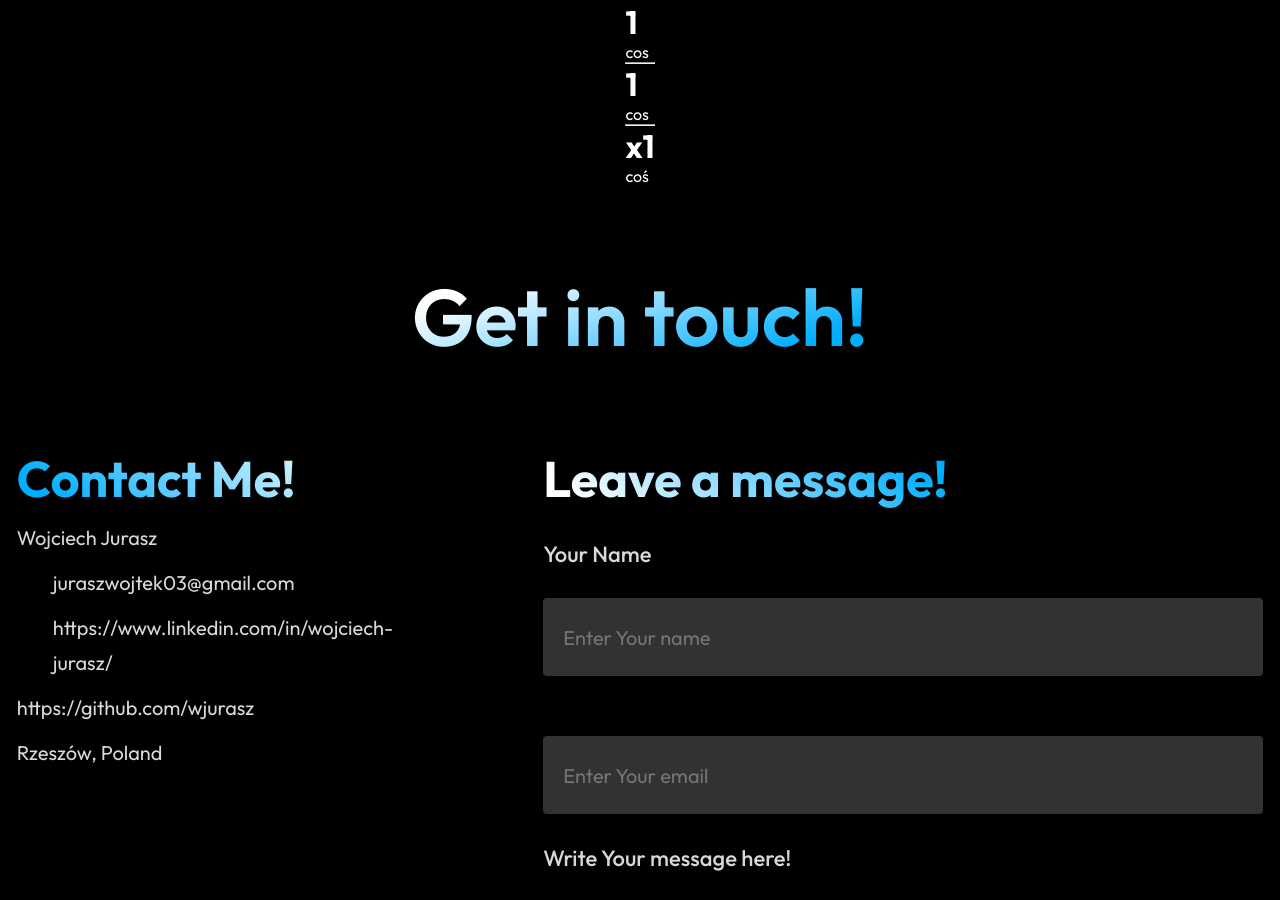
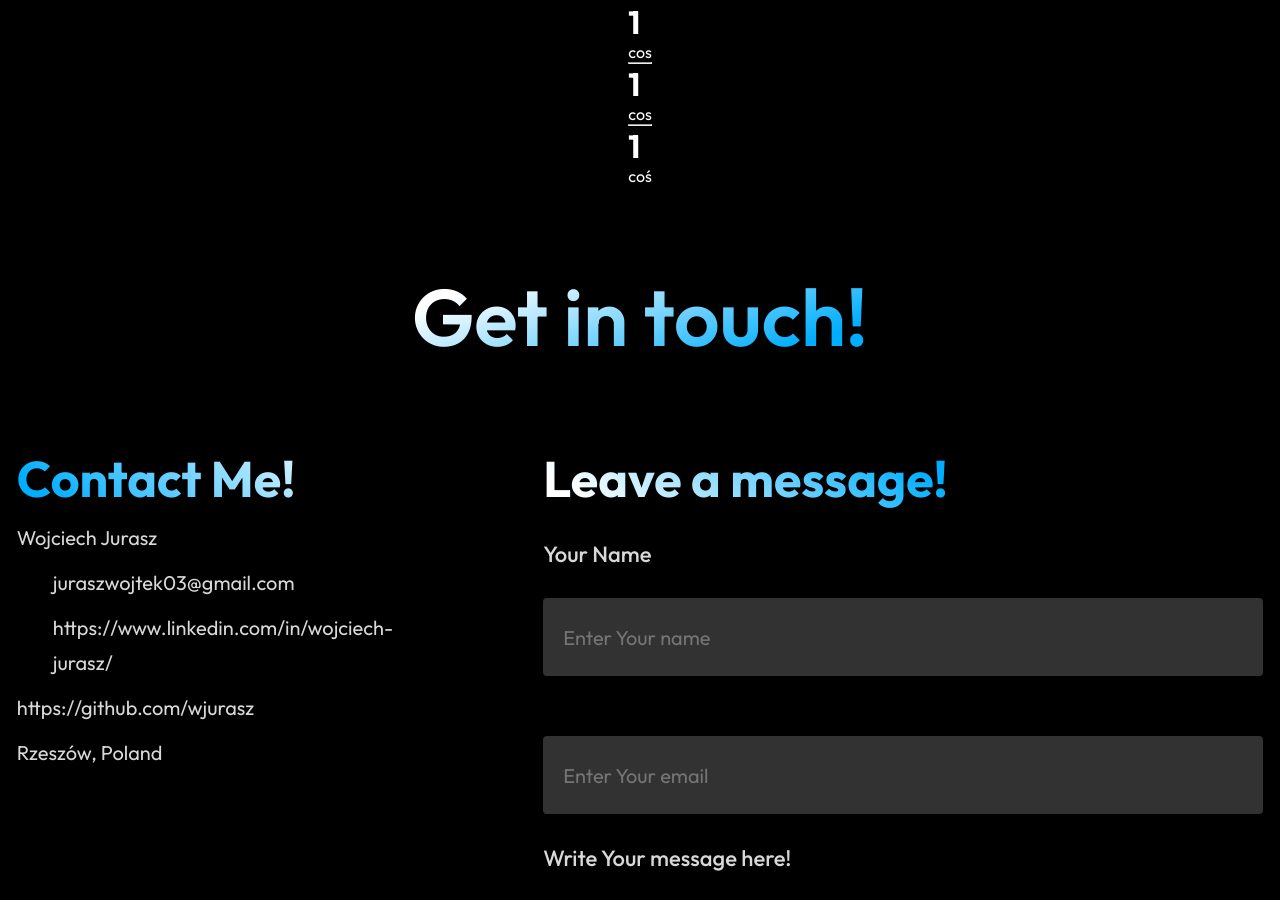
Before and after one commit to wjurasz/portfolio, a React (Create React App) app: page / in a window 1280 px wide. Shown: the part 1720-2620 px from the top of the page. Built offline with nearby package versions, Linux system fonts and the light colour scheme.

Commit message:
fixed typo error

```diff
--- a/src/About/About.jsx
+++ b/src/About/About.jsx
@@ -39,7 +39,7 @@ const About = () => {
             </div>
             <hr />
             <div className="about-achievement">
-                <h1>x1</h1>
+                <h1>1</h1>
                 <p>coś</p>
             </div>
         </div>
```
